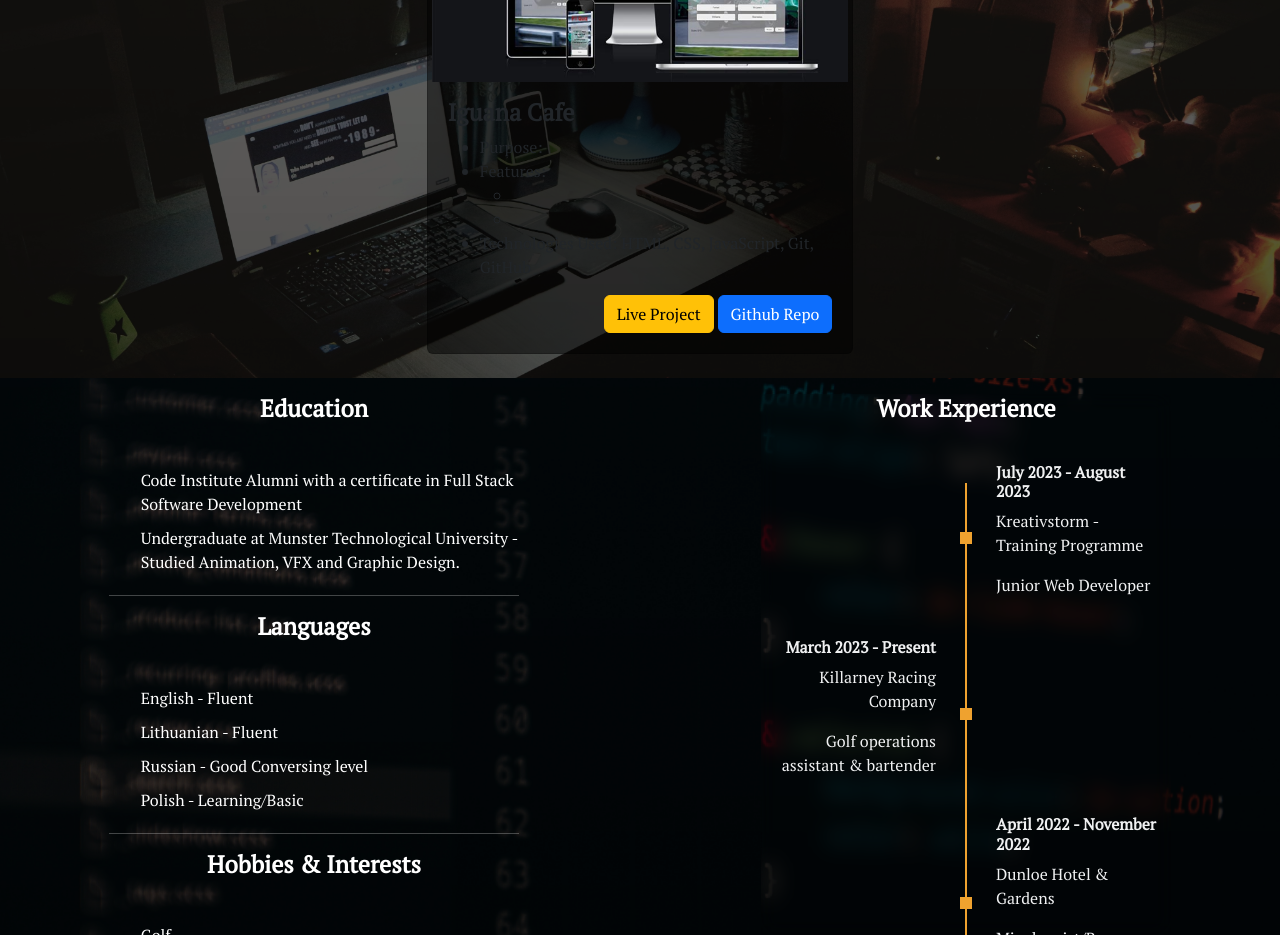
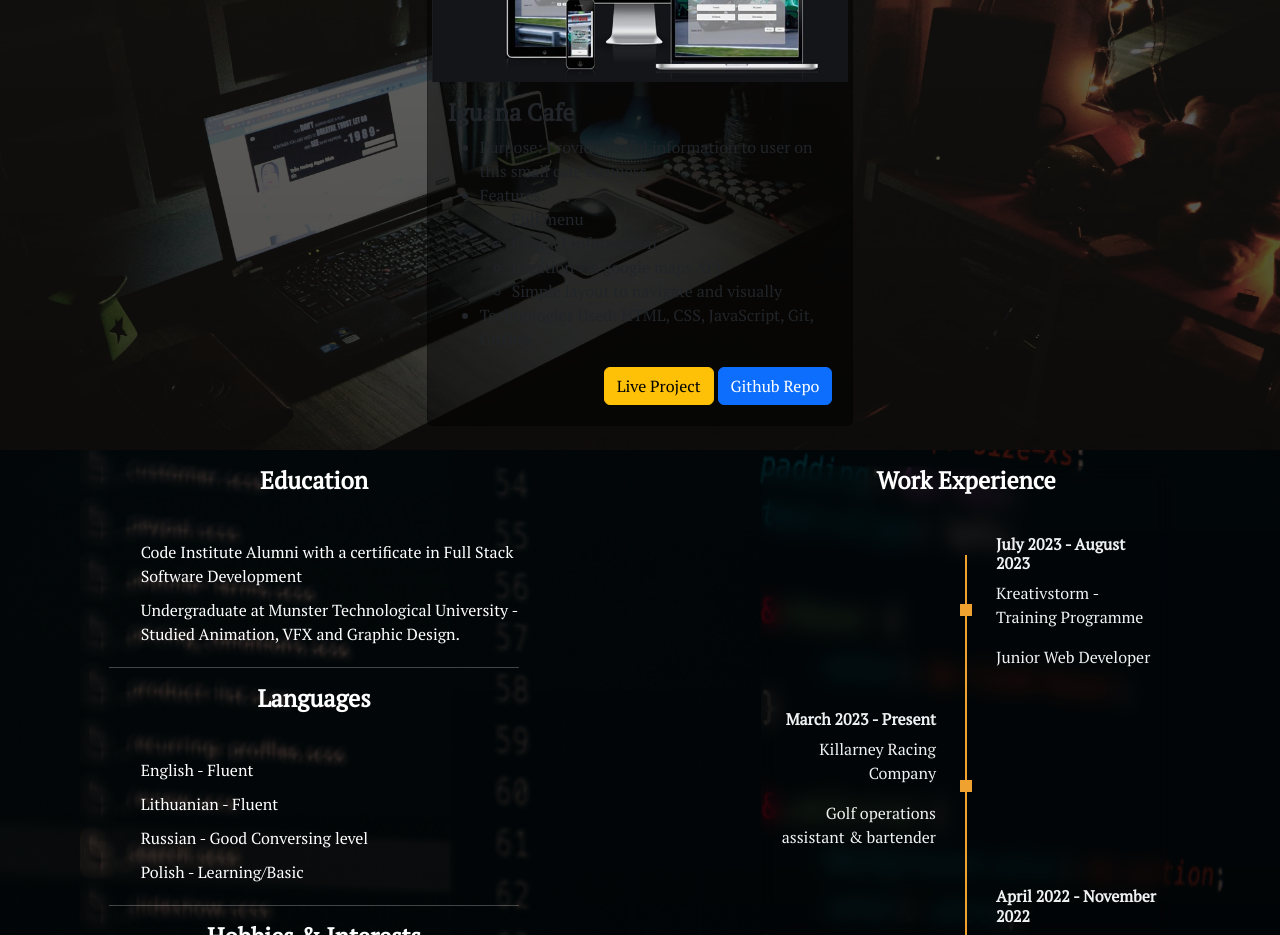
Before and after one commit to Renaldas0/Renaldas-Bendikas_portfolio, a plain HTML site: page index.html in a window 1280 px wide. Shown: the part 2820-3755 px from the top of the page. Drawn offline with nearby package versions, Linux system fonts and the light colour scheme.

Commit message:
add description of iguana cafe project

```diff
--- a/index.html
+++ b/index.html
@@ -370,12 +370,17 @@
           <div class="card-body">
             <h5 class="card-title">Iguana Cafe</h5>
             <ul class="card-text">
-              <li>Purpose:</li>
+              <li>
+                Purpose: Provide useful information to user on this small cafe
+                business.
+              </li>
               <li>
                 Features:
                 <ul>
-                  <li></li>
-                  <li></li>
+                  <li>Full menu</li>
+                  <li>Contact information</li>
+                  <li>Location via google maps API</li>
+                  <li>Simple layout to navigate and visually</li>
                 </ul>
               </li>
               <li>Technologies Used: HTML, CSS, JavaScript, Git, GitHub</li>
```
